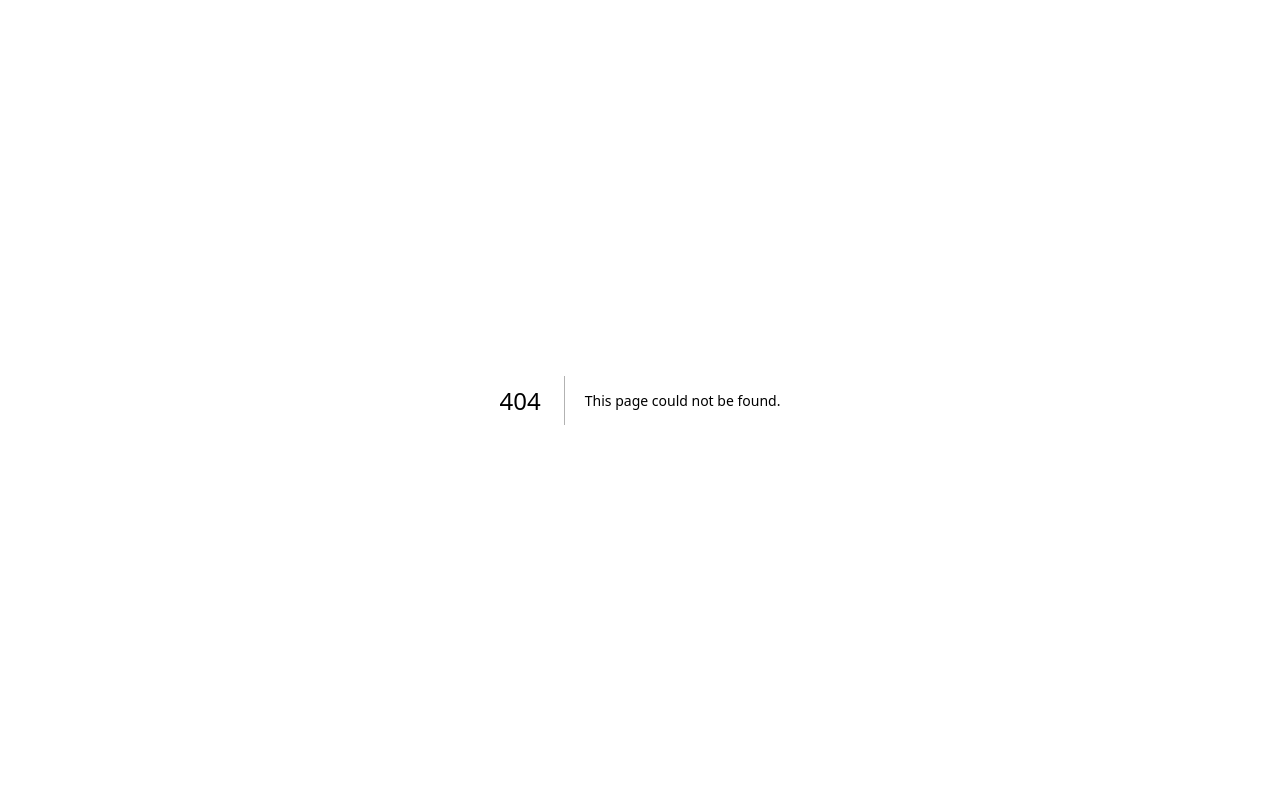
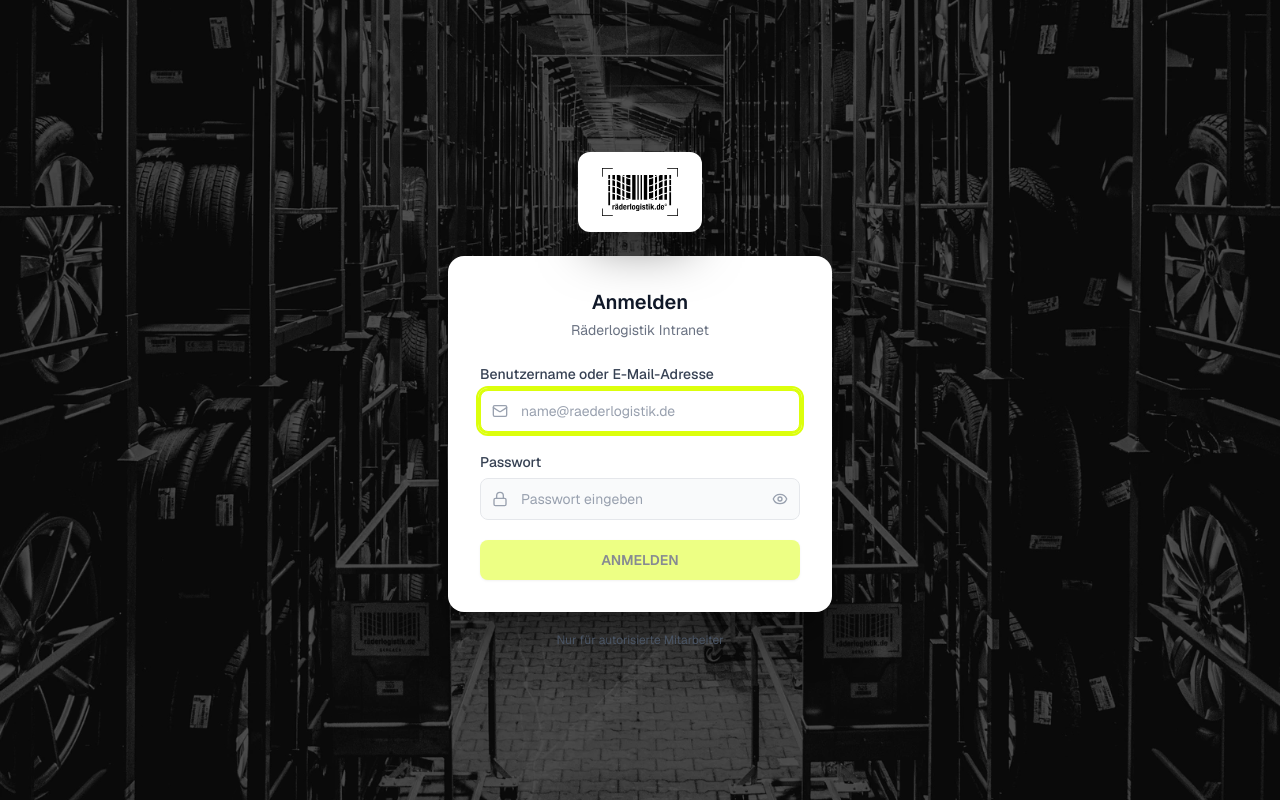
Before and after one commit to SuchyCREATIVE/rl-intranet, a Next.js app: page /auth in a window 1280 px wide. Before the commit this address had no page. Built offline with nearby package versions, Linux system fonts and the light colour scheme; no server answers.

Commit message:
deploy(preview): 2026-04-16 21:53

```diff
--- a/middleware.ts
+++ b/middleware.ts
@@ -2,7 +2,7 @@ import { NextResponse } from 'next/server'
 import type { NextRequest } from 'next/server'
 import { getToken } from 'next-auth/jwt'
 
-const PUBLIC_PATHS = ['/signin', '/api/auth', '/api/debug-auth']
+const PUBLIC_PATHS = ['/auth', '/api/auth', '/api/debug-auth']
 
 function isPublicPath(pathname: string): boolean {
   return PUBLIC_PATHS.some((path) => pathname === path || pathname.startsWith(path + '/'))
@@ -29,7 +29,7 @@ export async function middleware(req: NextRequest) {
 
   // Nicht eingeloggt → /login
   if (!token) {
-    const loginUrl = new URL('/signin', req.url)
+    const loginUrl = new URL('/auth', req.url)
     loginUrl.searchParams.set('callbackUrl', pathname)
     return NextResponse.redirect(loginUrl)
   }
--- a/next.config.ts
+++ b/next.config.ts
@@ -3,17 +3,14 @@ import type { NextConfig } from 'next'
 const nextConfig: NextConfig = {
   async redirects() {
     return [
-      {
-        source: '/login',
-        destination: '/signin',
-        permanent: false,
-      },
+      { source: '/login', destination: '/auth', permanent: false },
+      { source: '/signin', destination: '/auth', permanent: false },
     ]
   },
   async headers() {
     return [
       {
-        source: '/signin',
+        source: '/auth',
         headers: [
           {
             key: 'Cache-Control',
--- /dev/null
+++ b/src/app/auth/actions.ts
@@ -0,0 +1,30 @@
+'use server'
+
+import { signIn } from '@/lib/auth'
+import { AuthError } from 'next-auth'
+
+export async function loginAction(
+  email: string,
+  password: string,
+  callbackUrl: string
+): Promise<{ error?: string }> {
+  try {
+    await signIn('credentials', {
+      email,
+      password,
+      redirectTo: callbackUrl,
+    })
+    return {}
+  } catch (error) {
+    if (error instanceof AuthError) {
+      switch (error.type) {
+        case 'CredentialsSignin':
+          return { error: 'E-Mail-Adresse oder Passwort ist falsch.' }
+        default:
+          return { error: 'Ein Fehler ist aufgetreten. Bitte versuche es erneut.' }
+      }
+    }
+    // signIn mit redirectTo wirft eine NEXT_REDIRECT Exception — das ist normal
+    throw error
+  }
+}
--- /dev/null
+++ b/src/app/auth/page.tsx
@@ -0,0 +1,206 @@
+'use client'
+
+import { Suspense, useState } from 'react'
+import { useSearchParams } from 'next/navigation'
+import Image from 'next/image'
+import { motion } from 'framer-motion'
+import { Eye, EyeOff, Lock, Mail, AlertCircle, Loader2 } from 'lucide-react'
+import { loginAction } from './actions'
+
+function LoginForm() {
+  const searchParams = useSearchParams()
+  const callbackUrl = searchParams.get('callbackUrl') || '/dashboard'
+
+  const [email, setEmail] = useState('')
+  const [password, setPassword] = useState('')
+  const [showPassword, setShowPassword] = useState(false)
+  const [error, setError] = useState<string | null>(null)
+  const [isLoading, setIsLoading] = useState(false)
+
+  const handleSubmit = async (e: React.FormEvent) => {
+    e.preventDefault()
+    setError(null)
+    setIsLoading(true)
+
+    try {
+      const result = await loginAction(email, password, callbackUrl)
+      if (result?.error) {
+        setError(result.error)
+      }
+      // Bei Erfolg: Server Action redirectet über Next.js NEXT_REDIRECT
+    } catch {
+      setError('Ein unbekannter Fehler ist aufgetreten. Bitte versuche es erneut.')
+    } finally {
+      setIsLoading(false)
+    }
+  }
+
+  return (
+    <div className="relative min-h-screen w-full flex items-center justify-center overflow-hidden">
+      {/* Background: echtes Reifenlager-Foto */}
+      <div
+        className="absolute inset-0 z-0"
+        style={{
+          backgroundImage: 'url(/login-bg.webp)',
+          backgroundSize: 'cover',
+          backgroundPosition: 'center',
+        }}
+      />
+      {/* Dunkles Overlay für Lesbarkeit */}
+      <div
+        className="absolute inset-0 z-0"
+        style={{ background: 'rgba(0,0,0,0.65)' }}
+      />
+
+      {/* Login Card */}
+      <motion.div
+        initial={{ opacity: 0, y: 24, scale: 0.97 }}
+        animate={{ opacity: 1, y: 0, scale: 1 }}
+        transition={{ duration: 0.5, ease: [0.16, 1, 0.3, 1] }}
+        className="relative z-10 w-full max-w-sm mx-4"
+      >
+        {/* Logo above card */}
+        <motion.div
+          initial={{ opacity: 0, y: -12 }}
+          animate={{ opacity: 1, y: 0 }}
+          transition={{ duration: 0.5, delay: 0.1, ease: [0.16, 1, 0.3, 1] }}
+          className="flex justify-center mb-6"
+        >
+          <div className="bg-white rounded-xl px-6 py-4 shadow-2xl shadow-black/50">
+            <Image
+              src="/logos/raederlogistik-Logo.svg"
+              alt="Räderlogistik"
+              width={180}
+              height={52}
+              priority
+              className="h-12 w-auto"
+            />
+          </div>
+        </motion.div>
+
+        {/* Card */}
+        <div className="bg-white rounded-2xl shadow-2xl shadow-black/60 overflow-hidden">
+          {/* Card Header */}
+          <div className="px-8 pt-8 pb-6">
+            <h1 className="text-xl font-semibold text-gray-900 text-center">
+              Anmelden
+            </h1>
+            <p className="text-sm text-gray-500 text-center mt-1">
+              Räderlogistik Intranet
+            </p>
+          </div>
+
+          {/* Card Body */}
+          <form onSubmit={handleSubmit} className="px-8 pb-8 space-y-5">
+            {/* Error Message */}
+            {error && (
+              <motion.div
+                initial={{ opacity: 0, height: 0 }}
+                animate={{ opacity: 1, height: 'auto' }}
+                className="flex items-start gap-3 p-3.5 bg-red-50 border border-red-200 rounded-lg"
+              >
+                <AlertCircle className="w-4 h-4 text-red-500 shrink-0 mt-0.5" />
+                <p className="text-sm text-red-700">{error}</p>
+              </motion.div>
+            )}
+
+            {/* Email Field */}
+            <div className="space-y-1.5">
+              <label
+                htmlFor="email"
+                className="block text-sm font-medium text-gray-700"
+              >
+                Benutzername oder E-Mail-Adresse
+              </label>
+              <div className="relative">
+                <div className="absolute left-3 top-1/2 -translate-y-1/2 text-gray-400 pointer-events-none">
+                  <Mail className="w-4 h-4" />
+                </div>
+                <input
+                  id="email"
+                  type="text"
+                  value={email}
+                  onChange={(e) => setEmail(e.target.value)}
+                  placeholder="name@raederlogistik.de"
+                  required
+                  autoComplete="email"
+                  autoFocus
+                  disabled={isLoading}
+                  className="w-full pl-10 pr-4 py-2.5 text-sm border border-gray-200 rounded-lg bg-gray-50 text-gray-900 placeholder-gray-400 transition-all duration-150 focus:outline-none focus:ring-2 focus:ring-[#DCFF0C] focus:border-[#DCFF0C] focus:bg-white disabled:opacity-60 disabled:cursor-not-allowed"
+                />
+              </div>
+            </div>
+
+            {/* Password Field */}
+            <div className="space-y-1.5">
+              <label
+                htmlFor="password"
+                className="block text-sm font-medium text-gray-700"
+              >
+                Passwort
+              </label>
+              <div className="relative">
+                <div className="absolute left-3 top-1/2 -translate-y-1/2 text-gray-400 pointer-events-none">
+                  <Lock className="w-4 h-4" />
+                </div>
+                <input
+                  id="password"
+                  type={showPassword ? 'text' : 'password'}
+                  value={password}
+                  onChange={(e) => setPassword(e.target.value)}
+                  placeholder="Passwort eingeben"
+                  required
+                  autoComplete="current-password"
+                  disabled={isLoading}
+                  className="w-full pl-10 pr-10 py-2.5 text-sm border border-gray-200 rounded-lg bg-gray-50 text-gray-900 placeholder-gray-400 transition-all duration-150 focus:outline-none focus:ring-2 focus:ring-[#DCFF0C] focus:border-[#DCFF0C] focus:bg-white disabled:opacity-60 disabled:cursor-not-allowed"
+                />
+                <button
+                  type="button"
+                  onClick={() => setShowPassword(!showPassword)}
+                  disabled={isLoading}
+                  className="absolute right-3 top-1/2 -translate-y-1/2 text-gray-400 hover:text-gray-600 transition-colors focus:outline-none disabled:opacity-60"
+                  aria-label={showPassword ? 'Passwort verbergen' : 'Passwort anzeigen'}
+                >
+                  {showPassword ? (
+                    <EyeOff className="w-4 h-4" />
+                  ) : (
+                    <Eye className="w-4 h-4" />
+                  )}
+                </button>
+              </div>
+            </div>
+
+            {/* Submit Button */}
+            <button
+              type="submit"
+              disabled={isLoading || !email || !password}
+              className="w-full flex items-center justify-center gap-2 py-2.5 px-4 bg-[#DCFF0C] hover:bg-[#c4e600] text-gray-900 font-semibold text-sm rounded-lg transition-all duration-150 focus:outline-none focus:ring-2 focus:ring-[#DCFF0C] focus:ring-offset-2 disabled:opacity-50 disabled:cursor-not-allowed shadow-sm hover:shadow-md active:scale-[0.98]"
+            >
+              {isLoading ? (
+                <>
+                  <Loader2 className="w-4 h-4 animate-spin" />
+                  <span>Wird angemeldet...</span>
+                </>
+              ) : (
+                'ANMELDEN'
+              )}
+            </button>
+          </form>
+        </div>
+
+        {/* Footer note */}
+        <p className="text-center text-xs text-gray-600 mt-5">
+          Nur für autorisierte Mitarbeiter
+        </p>
+      </motion.div>
+    </div>
+  )
+}
+
+export default function LoginPage() {
+  return (
+    <Suspense fallback={null}>
+      <LoginForm />
+    </Suspense>
+  )
+}
--- a/src/lib/auth.config.ts
+++ b/src/lib/auth.config.ts
@@ -9,7 +9,7 @@ export const authConfig: NextAuthConfig = {
     strategy: 'jwt',
   },
   pages: {
-    signIn: '/signin',
+    signIn: '/auth',
   },
   callbacks: {
     async session({ session, token }) {
--- a/src/lib/auth.ts
+++ b/src/lib/auth.ts
@@ -55,7 +55,7 @@ export const authConfig: NextAuthConfig = {
   },
 
   pages: {
-    signIn: '/signin',
+    signIn: '/auth',
   },
 
   callbacks: {
```
Also changed, not shown: 1 other file (tests, documents, lock files or other folders).
